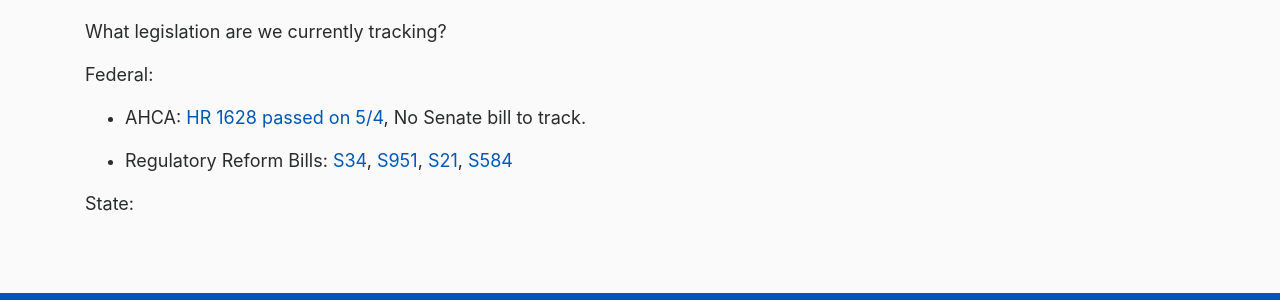
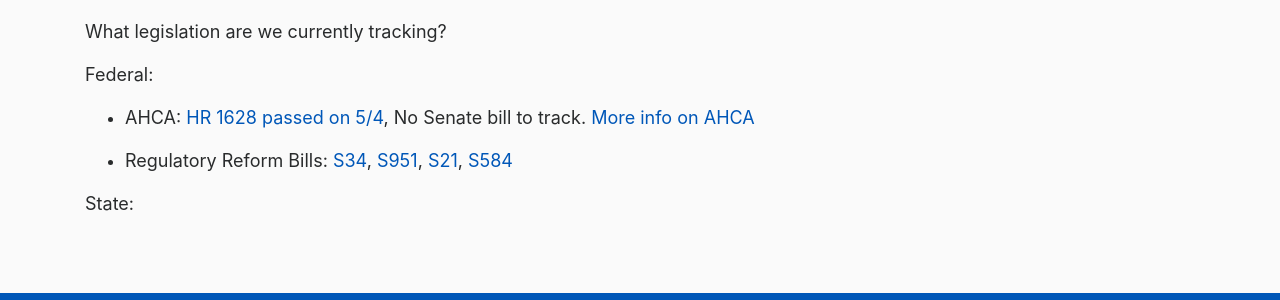
Before and after one commit to IndivisibleTemplate/BasicTemplate, a Jekyll site: the page built from legislation.markdown, in a window 1280 px wide. Shown: the part 269-569 px from the top of the page. Built offline with Jekyll 4.4.1, drawn with Linux system fonts in a browser that asks for light colours; nearby versions of some CDN libraries; comment, search, counter and statistics services are not loaded.

Commit message:
Updated Legislation

```diff
--- a/legislation.markdown
+++ b/legislation.markdown
@@ -9,6 +9,7 @@ What legislation are we currently tracking?
 Federal:
 
 * AHCA: [HR 1628 passed on 5/4](https://www.congress.gov/bill/115th-congress/house-bill/1628?q=%7B%22search%22%3A%5B%22hr+1628%22%5D%7D&r=1), No Senate bill to track.
+[More info on AHCA](http://indivisible4c.com/action/2017/06/11/stop-the-acha.html)
 
 * Regulatory Reform Bills: [S34](https://www.congress.gov/bill/115th-congress/senate-bill/34?q=%7B%22search%22%3A%5B%22s+34%22%5D%7D&r=1), [S951](https://www.congress.gov/bill/115th-congress/senate-bill/951?q=%7B%22search%22%3A%5B%22s+951%22%5D%7D&r=1), [S21](https://www.congress.gov/bill/115th-congress/senate-bill/21?q=%7B%22search%22%3A%5B%22s+21%22%5D%7D&r=1), [S584](https://www.congress.gov/bill/115th-congress/senate-bill/584?q=%7B%22search%22%3A%5B%22s+584%22%5D%7D&r=1)
 
```
